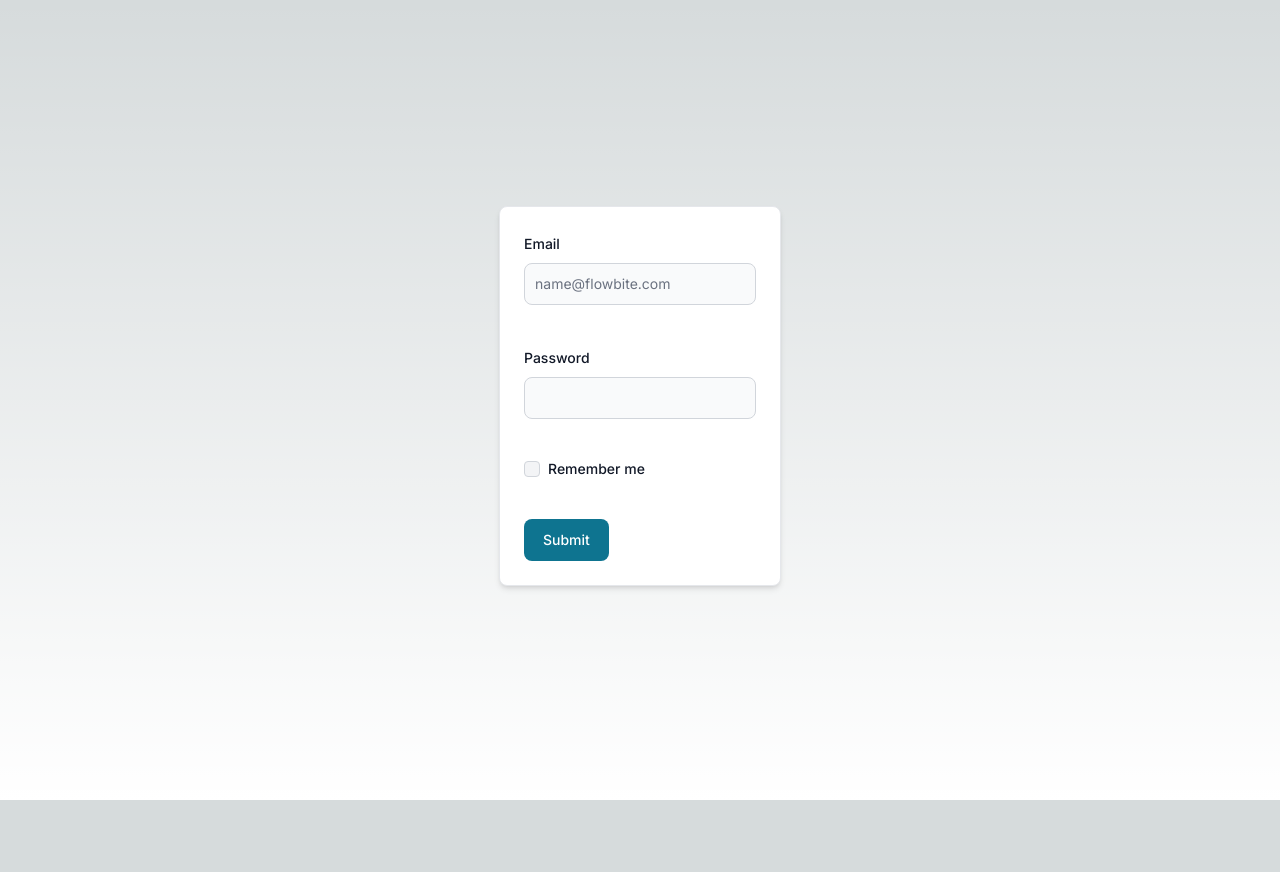
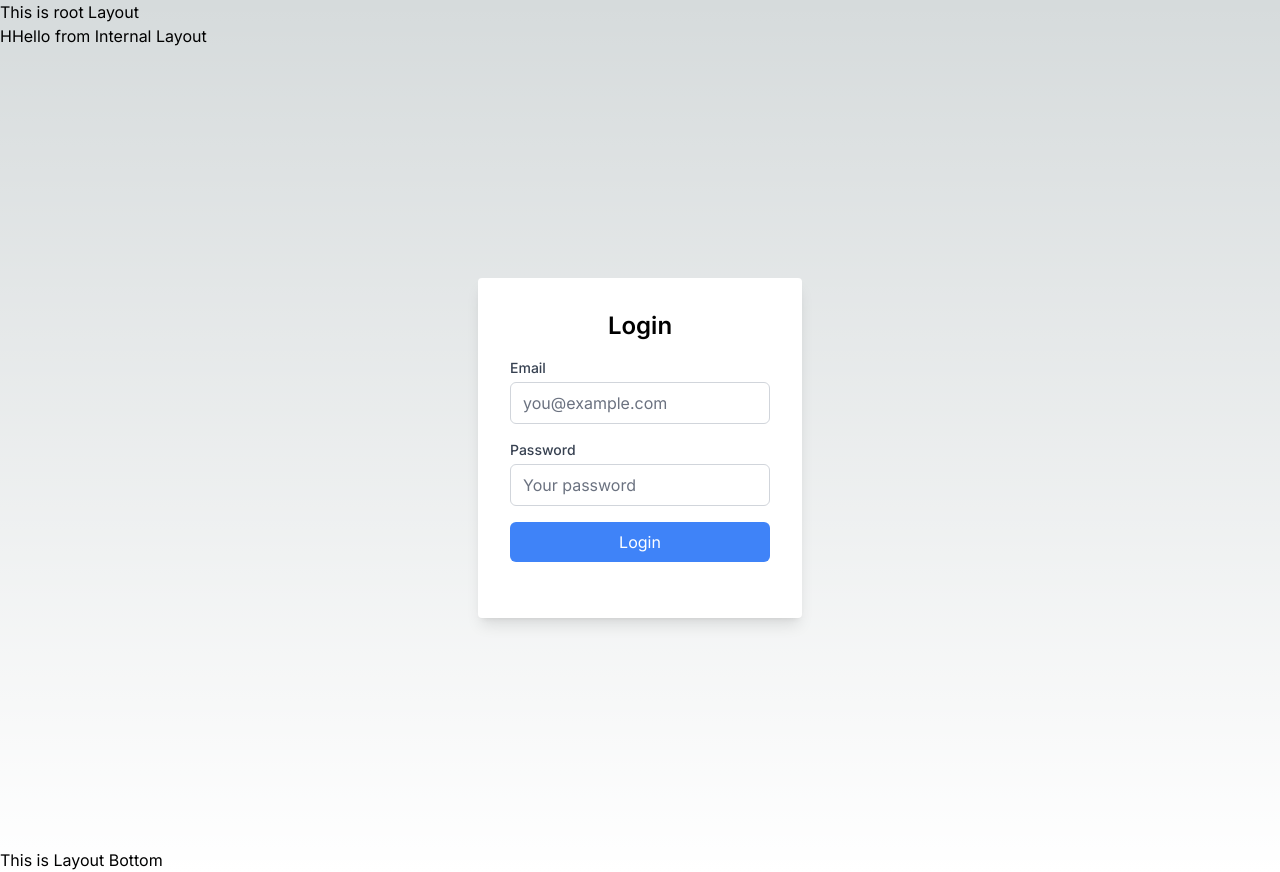
Before and after one commit to Arwiz/chat-ocesys, a Next.js app: page /auth/Login in a window 1280 px wide. Before the commit the page ends 800 px from the top, so only its background shows below. Built offline with nearby package versions, Linux system fonts and the light colour scheme.

Commit message:
simple route

```diff
--- a/src/app/auth/Login/page.tsx
+++ b/src/app/auth/Login/page.tsx
@@ -1,48 +1,73 @@
+'use client';
+import Link from 'next/link'
+import { useRouter } from 'next/navigation';
+import { useEffect, useState } from 'react';
 import { Button, Checkbox, Label, TextInput, Card } from 'flowbite-react';
+import { useAuth } from '@/hooks/useauth';
 
 export default function Login() {
+
+  const [email, setEmail] = useState('');
+  const [password, setPassword] = useState('');
+
+  const { signIn, user } = useAuth();
+  const router = useRouter()
+
+  const handleLogin = () => {
+      console.log('Email:', email);
+      console.log('Password:', password);
+      signIn(email, password);
+  };
+
+  useEffect(() => {
+    if (user) {
+      //router.push('/Dashboard');
+    }
+
+  }, [user]);
+
   return (
-        <div className='min-h-screen flex items-center justify-center'>
-          <Card className='mb-2 block w-auto min-h-0'>
-      <form className="items-center justify-center space-y-10 ">
-      <div>
-        <div className="mb-2 block">
-          <Label
-            htmlFor="email1"
-            value="Email"
-          />
-        </div>
-        <TextInput
-          id="email1"
-          placeholder="name@flowbite.com"
-          required
-          type="email"
-        />
+    <div className="min-h-screen flex items-center justify-center">
+      <div className="bg-white p-8 rounded shadow-lg max-w-md">
+        <h2 className="text-2xl font-semibold text-center mb-4">Login</h2>
+        <form>
+          <div className="mb-4">
+            <label htmlFor="email" className="block text-sm font-medium text-gray-700">
+              Email
+            </label>
+            <input
+              type="email"
+              id="email"
+              className="w-full mt-1 py-2 px-3 border border-gray-300 rounded-md"
+              placeholder="you@example.com"
+              value={email}
+              onChange={(e) => setEmail(e.target.value)}
+            />
+          </div>
+          <div className="mb-4">
+            <label htmlFor="password" className="block text-sm font-medium text-gray-700">
+              Password
+            </label>
+            <input
+              type="password"
+              id="password"
+              className="w-full mt-1 py-2 px-3 border border-gray-300 rounded-md"
+              placeholder="Your password"
+              value={password}
+              onChange={(e) => setPassword(e.target.value)}
+            />
+          </div>
+          <div className="mb-6">
+            <button
+              type="button"
+              className="w-full py-2 px-4 text-white rounded-md bg-blue-500 hover:bg-blue-600 focus:outline-none focus:ring focus:ring-blue-200"
+              onClick={handleLogin}
+            >
+              Login
+            </button>
+          </div>
+        </form>
       </div>
-      <div className="">
-        <div className="mb-2 block">
-          <Label
-            htmlFor="password1"
-            value="Password"
-          />
-        </div>
-        <TextInput
-          id="password1"
-          required
-          type="password"
-        />
-      </div>
-      <div className="flex items-center gap-2">
-        <Checkbox id="remember" />
-        <Label htmlFor="remember">
-          Remember me
-        </Label>
-      </div>
-      <Button type="submit">
-        Submit
-      </Button>
-    </form>
-    </Card>
     </div>
-  )
+  );
 }
--- /dev/null
+++ b/src/app/auth/layout.tsx
@@ -0,0 +1,20 @@
+'use client'
+import React, { useEffect } from 'react'
+import { useAuth } from '@/hooks/useauth';
+import { useRouter } from 'next/navigation';
+
+type Props = {
+    children: React.ReactNode
+}
+
+const Layout = ({ children }: Props) => {
+    const { user } = useAuth();
+  return (
+      <div className='bg-color-red-500'>
+          <div>HHello from Internal Layout{ user?.email}</div>
+          {children}
+      </div>
+  )
+}
+
+export default Layout
--- a/src/app/layout.tsx
+++ b/src/app/layout.tsx
@@ -1,6 +1,8 @@
+
 import './globals.css'
 import type { Metadata } from 'next'
 import { Inter } from 'next/font/google'
+import { AuthContexProvider } from '@/providers/AuthContexProvider'
 
 const inter = Inter({ subsets: ['latin'] })
 
@@ -16,7 +18,13 @@ export default function RootLayout({
 }) {
   return (
     <html lang="en">
-      <body className={inter.className}>{children}</body>
+      <body className={inter.className}>
+        <div>This is root Layout</div>
+        <AuthContexProvider>
+          {children}
+          </AuthContexProvider>
+        <div> This is Layout Bottom</div>
+      </body>
     </html>
   )
 }
--- a/src/app/page.tsx
+++ b/src/app/page.tsx
@@ -1,112 +1,30 @@
+'use client';
+import { useAuth } from '@/hooks/useauth';
+import { AuthContexProvider } from '@/providers/AuthContexProvider';
 import Image from 'next/image'
+import { useRouter } from 'next/navigation';
+import React, { useEffect } from 'react';
 
-export default function Home() {
+export default function Home({children}: { children: React.ReactNode}) {
+  const { user } = useAuth();
+  const router = useRouter();
+  console.log('Layout', user?.email);
+
+  // useEffect(() => {
+  //   console.log('user=>', user);
+  //     if (user) {
+  //         router.push('/Dashboard');
+  //     } else {
+  //         router.push('/auth/Login');
+  //     }
+  // }, [user]);
+
   return (
-    <main className="flex min-h-screen flex-col items-center justify-between p-24">
-      <div className="z-10 max-w-5xl w-full items-center justify-between font-mono text-sm lg:flex">
-        <p className="fixed left-0 top-0 flex w-full justify-center border-b border-gray-300 bg-gradient-to-b from-zinc-200 pb-6 pt-8 backdrop-blur-2xl dark:border-neutral-800 dark:bg-zinc-800/30 dark:from-inherit lg:static lg:w-auto  lg:rounded-xl lg:border lg:bg-gray-200 lg:p-4 lg:dark:bg-zinc-800/30">
-          Get started by editing&nbsp;
-          <code className="font-mono font-bold">src/app/page.tsx</code>
-        </p>
-        <div className="fixed bottom-0 left-0 flex h-48 w-full items-end justify-center bg-gradient-to-t from-white via-white dark:from-black dark:via-black lg:static lg:h-auto lg:w-auto lg:bg-none">
-          <a
-            className="pointer-events-none flex place-items-center gap-2 p-8 lg:pointer-events-auto lg:p-0"
-            href="https://vercel.com?utm_source=create-next-app&utm_medium=appdir-template&utm_campaign=create-next-app"
-            target="_blank"
-            rel="noopener noreferrer"
-          >
-            By{' '}
-            <Image
-              src="/vercel.svg"
-              alt="Vercel Logo"
-              className="dark:invert"
-              width={100}
-              height={24}
-              priority
-            />
-          </a>
-        </div>
-      </div>
-
-      <div className="relative flex place-items-center before:absolute before:h-[300px] before:w-[480px] before:-translate-x-1/2 before:rounded-full before:bg-gradient-radial before:from-white before:to-transparent before:blur-2xl before:content-[''] after:absolute after:-z-20 after:h-[180px] after:w-[240px] after:translate-x-1/3 after:bg-gradient-conic after:from-sky-200 after:via-blue-200 after:blur-2xl after:content-[''] before:dark:bg-gradient-to-br before:dark:from-transparent before:dark:to-blue-700 before:dark:opacity-10 after:dark:from-sky-900 after:dark:via-[#0141ff] after:dark:opacity-40 before:lg:h-[360px] z-[-1]">
-        <Image
-          className="relative dark:drop-shadow-[0_0_0.3rem_#ffffff70] dark:invert"
-          src="/next.svg"
-          alt="Next.js Logo"
-          width={180}
-          height={37}
-          priority
-        />
-      </div>
-
-      <div className="mb-32 grid text-center lg:max-w-5xl lg:w-full lg:mb-0 lg:grid-cols-4 lg:text-left">
-        <a
-          href="https://nextjs.org/docs?utm_source=create-next-app&utm_medium=appdir-template&utm_campaign=create-next-app"
-          className="group rounded-lg border border-transparent px-5 py-4 transition-colors hover:border-gray-300 hover:bg-gray-100 hover:dark:border-neutral-700 hover:dark:bg-neutral-800/30"
-          target="_blank"
-          rel="noopener noreferrer"
-        >
-          <h2 className={`mb-3 text-2xl font-semibold`}>
-            Docs{' '}
-            <span className="inline-block transition-transform group-hover:translate-x-1 motion-reduce:transform-none">
-              -&gt;
-            </span>
-          </h2>
-          <p className={`m-0 max-w-[30ch] text-sm opacity-50`}>
-            Find in-depth information about Next.js features and API.
-          </p>
-        </a>
-
-        <a
-          href="https://nextjs.org/learn?utm_source=create-next-app&utm_medium=appdir-template-tw&utm_campaign=create-next-app"
-          className="group rounded-lg border border-transparent px-5 py-4 transition-colors hover:border-gray-300 hover:bg-gray-100 hover:dark:border-neutral-700 hover:dark:bg-neutral-800/30"
-          target="_blank"
-          rel="noopener noreferrer"
-        >
-          <h2 className={`mb-3 text-2xl font-semibold`}>
-            Learn{' '}
-            <span className="inline-block transition-transform group-hover:translate-x-1 motion-reduce:transform-none">
-              -&gt;
-            </span>
-          </h2>
-          <p className={`m-0 max-w-[30ch] text-sm opacity-50`}>
-            Learn about Next.js in an interactive course with&nbsp;quizzes!
-          </p>
-        </a>
-
-        <a
-          href="https://vercel.com/templates?framework=next.js&utm_source=create-next-app&utm_medium=appdir-template&utm_campaign=create-next-app"
-          className="group rounded-lg border border-transparent px-5 py-4 transition-colors hover:border-gray-300 hover:bg-gray-100 hover:dark:border-neutral-700 hover:dark:bg-neutral-800/30"
-          target="_blank"
-          rel="noopener noreferrer"
-        >
-          <h2 className={`mb-3 text-2xl font-semibold`}>
-            Templates{' '}
-            <span className="inline-block transition-transform group-hover:translate-x-1 motion-reduce:transform-none">
-              -&gt;
-            </span>
-          </h2>
-          <p className={`m-0 max-w-[30ch] text-sm opacity-50`}>
-            Explore the Next.js 13 playground.
-          </p>
-        </a>
-
-        <a
-          href="https://vercel.com/new?utm_source=create-next-app&utm_medium=appdir-template&utm_campaign=create-next-app"
-          className="group rounded-lg border border-transparent px-5 py-4 transition-colors hover:border-gray-300 hover:bg-gray-100 hover:dark:border-neutral-700 hover:dark:bg-neutral-800/30"
-          target="_blank"
-          rel="noopener noreferrer"
-        >
-          <h2 className={`mb-3 text-2xl font-semibold`}>
-            Deploy{' '}
-            <span className="inline-block transition-transform group-hover:translate-x-1 motion-reduce:transform-none">
-              -&gt;
-            </span>
-          </h2>
-          <p className={`m-0 max-w-[30ch] text-sm opacity-50`}>
-            Instantly deploy your Next.js site to a shareable URL with Vercel.
-          </p>
-        </a>
+    <main>
+      <div>
+        <div>This is root Page</div>
+11      {children}
+        <div> This is root page Bottom</div>
       </div>
     </main>
   )
--- /dev/null
+++ b/src/hooks/useauth.tsx
@@ -0,0 +1,11 @@
+'use client';
+import { useContext } from 'react';
+import { AuthContext, AuthContextType } from '@/providers/AuthContexProvider';
+
+export function useAuth(): AuthContextType {
+  const context = useContext(AuthContext);
+  if (context === undefined) {
+    throw new Error('useAuth must be used within an AuthProvider');
+  }
+  return context;
+}
--- /dev/null
+++ b/src/providers/AuthContexProvider.tsx
@@ -0,0 +1,52 @@
+'use client';
+
+import React, { useContext, useEffect, useState } from 'react'
+import { createContext } from 'react';
+import { useRouter } from 'next/navigation';
+
+
+
+export type AuthContextType =  {
+    user: User | undefined;
+    signIn: () => void;
+    signOut: () => void;
+}
+
+export type User = {
+    id?: string;
+    email: string;
+    password?: string;
+}
+
+
+export const AuthContext = createContext<AuthContextType | undefined>(undefined);
+
+export const AuthContexProvider = ({children}: { children: React.ReactNode}) => {
+
+    const [user, setUser] = useState<User| null>();
+    const router = useRouter();
+    useEffect(() => { }, []);
+
+    const signIn = (email:string , passsword: string) => {
+        const person = {
+            email: 'arvind2@gmail.com',
+            passsword: '123'
+        }
+        setUser(person);
+        console.log('this is sign in function')
+
+        router.push('/Dashboard');
+    }
+
+    const signOut = () => {
+        console.log('this is sign Out function')
+        setUser(null);
+    }
+
+
+      return (
+        <AuthContext.Provider value={{ user, signIn, signOut }}>
+          {children}
+        </AuthContext.Provider>
+      );
+}
```
Also changed, not shown: src/app/Dashboard/page.tsx (+20 -1 lines), src/app/error.tsx (added, +39 -0 lines), src/components/header.tsx (added, +11 -0 lines), public/error.png (added), src/components/footer.tsx (added).
